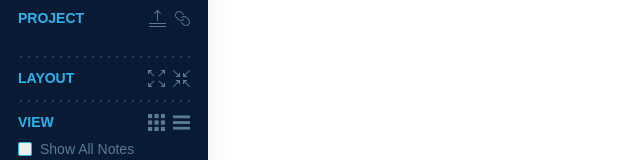
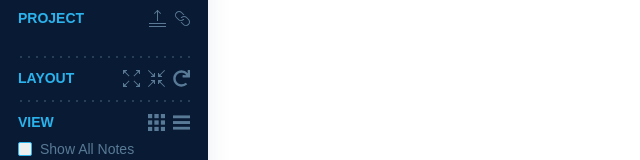
Before and after one commit to ForomePlatform/Anfisa-Front-End, a Vue app: page /listView in a window 1280 px wide. Shown: the part 122-282 px from the top of the page, without its empty margins (0-640 px from the left). Built offline with nearby package versions, Linux system fonts and the light colour scheme; no server answers.

Commit message:
reset tables layout

```diff
--- a/src/common/constants.js
+++ b/src/common/constants.js
@@ -103,3 +103,39 @@ export const SAVE_FILTER_MODAL = {
 // view types
 export const VARIANT_VIEW = 'variantView';
 export const LIST_VIEW = 'listView';
+
+export const DEFAULT_TABLES_LAYOUT = [
+    {
+        x: 0, y: 0, w: 6, h: 5, i: 0, name: 'view_gen', expanded: false,
+    },
+    {
+        x: 0, y: 5, w: 4, h: 5, i: 1, name: 'view_qsamples', expanded: false,
+    },
+    {
+        x: 4, y: 5, w: 2, h: 5, i: 2, name: 'view_gnomAD', expanded: false,
+    },
+    {
+        x: 0, y: 10, w: 4, h: 5, i: 3, name: 'view_genetics', expanded: false,
+    },
+    {
+        x: 4, y: 10, w: 2, h: 5, i: 4, name: 'view_db', expanded: false,
+    },
+    {
+        x: 0, y: 15, w: 3, h: 5, i: 5, name: 'colocated_v', secondary: true, expanded: false,
+    },
+    {
+        x: 3, y: 15, w: 3, h: 5, i: 6, name: '_main', secondary: true, expanded: false,
+    },
+    {
+        x: 0, y: 20, w: 6, h: 5, i: 7, name: 'view_pred', secondary: true, expanded: false,
+    },
+    {
+        x: 0, y: 25, w: 6, h: 5, i: 8, name: 'transcripts', secondary: true, expanded: false,
+    },
+    {
+        x: 0, y: 30, w: 6, h: 5, i: 9, name: 'VCF', secondary: true, expanded: false,
+    },
+    {
+        x: 0, y: 35, w: 6, h: 5, i: 10, name: 'view_cohorts', secondary: true, expanded: false,
+    },
+];
--- a/src/components/settingsPanel/LayoutControl.vue
+++ b/src/components/settingsPanel/LayoutControl.vue
@@ -16,6 +16,12 @@
               src="@/assets/collapseLayout.svg"
               @click="collapse"
             />
+            <img
+              class="layout-control_icon  ml-2"
+              alt="Reset layout"
+              src="@/assets/redo.svg"
+              @click="resetTablesLayout"
+            />
         </div>
     </div>
 </template>
@@ -31,6 +37,9 @@ export default {
         },
         collapse() {
             EventBus.$emit('EXPAND_TABLES', false);
+        },
+        resetTablesLayout() {
+            EventBus.$emit('RESET_TABLES_LAYOUT');
         },
     },
 };
--- a/src/components/variantDetailsPanel/VariantDetailsPanel.vue
+++ b/src/components/variantDetailsPanel/VariantDetailsPanel.vue
@@ -58,6 +58,7 @@
 <script>
 import Vue from 'vue';
 import EventBus from '@/eventBus';
+import { DEFAULT_TABLES_LAYOUT } from '@/common/constants';
 import VueGridLayout from 'vue-grid-layout';
 import BaseTable from './BaseTable.vue';
 import TopFixedPanel from './TopFixedPanel.vue';
@@ -70,41 +71,7 @@ export default {
     data() {
         return {
             showNotes: false,
-            layout: [
-                {
-                    x: 0, y: 0, w: 6, h: 5, i: 0, name: 'view_gen', expanded: false,
-                },
-                {
-                    x: 0, y: 5, w: 4, h: 5, i: 1, name: 'view_qsamples', expanded: false,
-                },
-                {
-                    x: 4, y: 5, w: 2, h: 5, i: 2, name: 'view_gnomAD', expanded: false,
-                },
-                {
-                    x: 0, y: 10, w: 4, h: 5, i: 3, name: 'view_genetics', expanded: false,
-                },
-                {
-                    x: 4, y: 10, w: 2, h: 5, i: 4, name: 'view_db', expanded: false,
-                },
-                {
-                    x: 0, y: 15, w: 3, h: 5, i: 5, name: 'colocated_v', secondary: true, expanded: false,
-                },
-                {
-                    x: 3, y: 15, w: 3, h: 5, i: 6, name: '_main', secondary: true, expanded: false,
-                },
-                {
-                    x: 0, y: 20, w: 6, h: 5, i: 7, name: 'view_pred', secondary: true, expanded: false,
-                },
-                {
-                    x: 0, y: 25, w: 6, h: 5, i: 8, name: 'transcripts', secondary: true, expanded: false,
-                },
-                {
-                    x: 0, y: 30, w: 6, h: 5, i: 9, name: 'VCF', secondary: true, expanded: false,
-                },
-                {
-                    x: 0, y: 35, w: 6, h: 5, i: 10, name: 'view_cohorts', secondary: true, expanded: false,
-                },
-            ],
+            layout: JSON.parse(JSON.stringify(DEFAULT_TABLES_LAYOUT)),
         };
     },
     components: {
@@ -163,6 +130,9 @@ export default {
                 }, delay);
             }
         });
+        EventBus.$on('RESET_TABLES_LAYOUT', () => {
+            this.layout = JSON.parse(JSON.stringify(DEFAULT_TABLES_LAYOUT));
+        });
     },
 };
 </script>
```
Also changed, not shown: src/assets/redo.svg (added).
